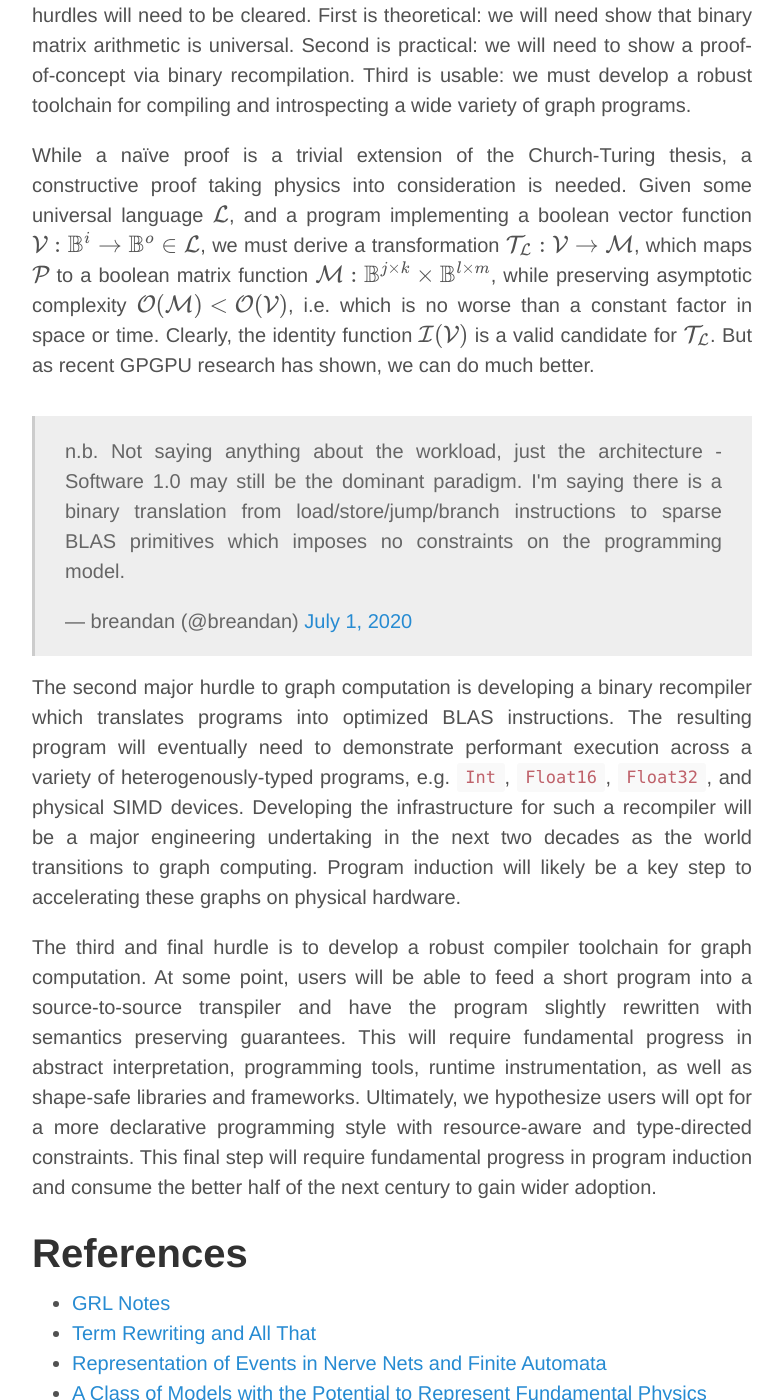
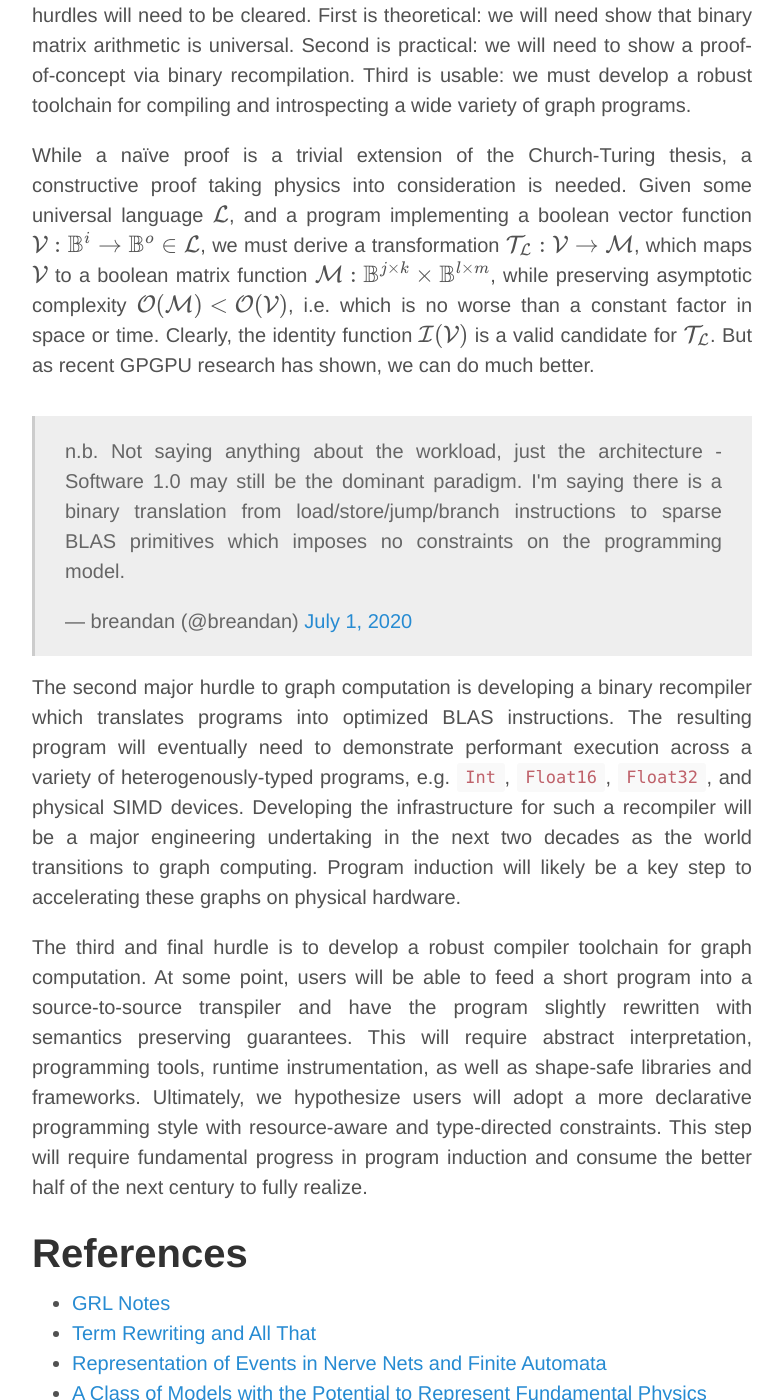
Before and after one commit to breandan/breandan.github.io, a Jekyll site: the page built from _posts/2020-06-30-graph-computation.md, in a window 1280 px wide and 1400 px high, scrolled down 33273 px. Shown: the whole window, without its empty margins (248-1031 px from the left). Built offline with Jekyll 4.4.1, drawn with Linux system fonts in a browser that asks for light colours; nearby versions of some CDN libraries; some web fonts are replaced; formulas are drawn with MathJax 3; comment, search, counter and statistics services are not loaded; some of the changed text lies outside the part shown.

Commit message:
typography

````diff
--- a/_posts/2020-06-30-graph-computation.md
+++ b/_posts/2020-06-30-graph-computation.md
@@ -409,7 +409,6 @@
 val Graph.laplacian = degree - adjacency
 ```
 
-
 ## [Weisfeiler-Lehman](#weisfeiler-lehman)
 
 Let us consider an algorithm called the Weisfeiler-Lehman isomorphism test, on which my colleague David Bieber has written a [nice piece](https://davidbieber.com/post/2019-05-10-weisfeiler-lehman-isomorphism-test/). I'll focus on its implementation. First, we need a pooling operator, which will aggregate all neighbors in a node's neighborhood using some summary statistic:
@@ -1219,7 +1218,7 @@
 
 Much work lies ahead for the interested reader. Before we can claim to have a unification of graph linear algebra and computer science, at least three technical hurdles will need to be cleared. First is theoretical: we will need show that binary matrix arithmetic is universal. Second is practical: we will need to show a proof-of-concept via binary recompilation. Third is usable: we must develop a robust toolchain for compiling and introspecting a wide variety of graph programs.
 
-While a naïve proof is a trivial extension of the Church-Turing thesis, a constructive proof taking physics into consideration is needed. Given some universal language $$\mathcal L$$, and a program implementing a boolean vector function $$\mathcal V: \mathbb B^i \rightarrow \mathbb B^o \in \mathcal L$$, we must derive a transformation $$\mathcal T_\mathcal L: \mathcal V \rightarrow \mathcal M$$, which maps $$\mathcal P$$ to a boolean matrix function $$\mathcal M: \mathbb B^{j \times k} \times \mathbb B^{l\times m}$$, while preserving asymptotic complexity $$\mathcal O(\mathcal M) \lt \mathcal O(\mathcal V)$$, i.e. which is no worse than a constant factor in space or time. Clearly, the identity function $$\mathcal I(\mathcal V)$$ is a valid candidate for $$\mathcal T_{\mathcal L}$$. But as recent GPGPU research has shown, we can do much better.
+While a naïve proof is a trivial extension of the Church-Turing thesis, a constructive proof taking physics into consideration is needed. Given some universal language $$\mathcal L$$, and a program implementing a boolean vector function $$\mathcal V: \mathbb B^i \rightarrow \mathbb B^o \in \mathcal L$$, we must derive a transformation $$\mathcal T_\mathcal L: \mathcal V \rightarrow \mathcal M$$, which maps $$\mathcal V$$ to a boolean matrix function $$\mathcal M: \mathbb B^{j \times k} \times \mathbb B^{l\times m}$$, while preserving asymptotic complexity $$\mathcal O(\mathcal M) \lt \mathcal O(\mathcal V)$$, i.e. which is no worse than a constant factor in space or time. Clearly, the identity function $$\mathcal I(\mathcal V)$$ is a valid candidate for $$\mathcal T_{\mathcal L}$$. But as recent GPGPU research has shown, we can do much better.
 
 <center>
 <blockquote class="twitter-tweet"><p lang="en" dir="ltr">n.b. Not saying anything about the workload, just the architecture - Software 1.0 may still be the dominant paradigm. I&#39;m saying there is a binary translation from load/store/jump/branch instructions to sparse BLAS primitives which imposes no constraints on the programming model.</p>&mdash; breandan (@breandan) <a href="https://twitter.com/breandan/status/1278156002240716800?ref_src=twsrc%5Etfw">July 1, 2020</a></blockquote> <script async src="https://platform.twitter.com/widgets.js" charset="utf-8"></script>
@@ -1227,7 +1226,7 @@
 
 The second major hurdle to graph computation is developing a binary recompiler which translates programs into optimized BLAS instructions. The resulting program will eventually need to demonstrate performant execution across a variety of heterogenously-typed programs, e.g. `Int`, `Float16`, `Float32`, and physical SIMD devices. Developing the infrastructure for such a recompiler will be a major engineering undertaking in the next two decades as the world transitions to graph computing. Program induction will likely be a key step to accelerating these graphs on physical hardware.
 
-The third and final hurdle is to develop a robust compiler toolchain for graph computation. At some point, users will be able to feed a short program into a source-to-source transpiler and have the program slightly rewritten with semantics preserving guarantees. This will require fundamental progress in abstract interpretation, programming tools, runtime instrumentation, as well as shape-safe libraries and frameworks. Ultimately, we hypothesize users will opt for a more declarative programming style with resource-aware and type-directed constraints. This final step will require fundamental progress in program induction and consume the better half of the next century to gain wider adoption.
+The third and final hurdle is to develop a robust compiler toolchain for graph computation. At some point, users will be able to feed a short program into a source-to-source transpiler and have the program slightly rewritten with semantics preserving guarantees. This will require abstract interpretation, programming tools, runtime instrumentation, as well as shape-safe libraries and frameworks. Ultimately, we hypothesize users will adopt a more declarative programming style with resource-aware and type-directed constraints. This step will require fundamental progress in program induction and consume the better half of the next century to fully realize.
 
 # References
 
````
Also changed, not shown: other parts of _posts/2020-06-30-graph-computation.md (+9 -9 lines).
